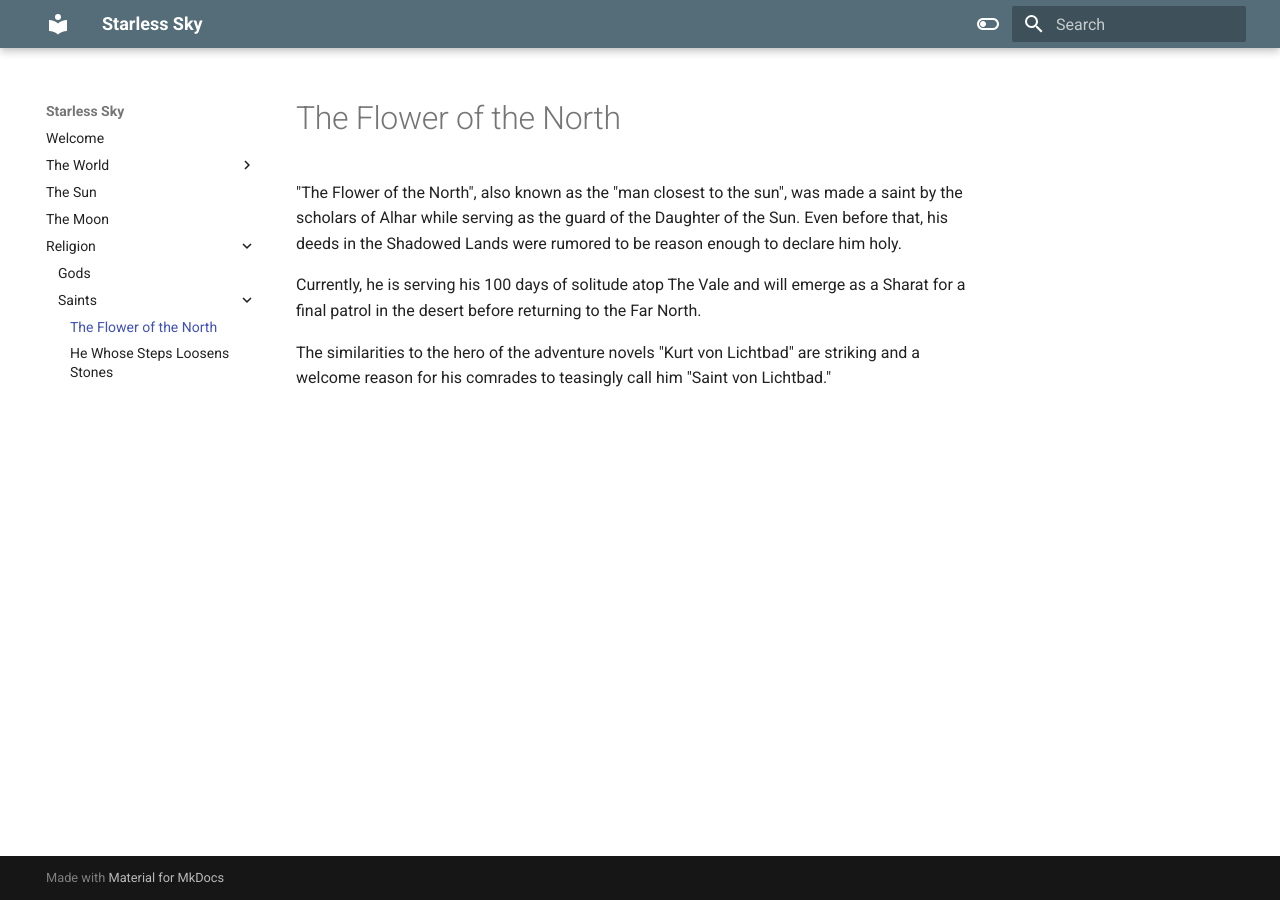
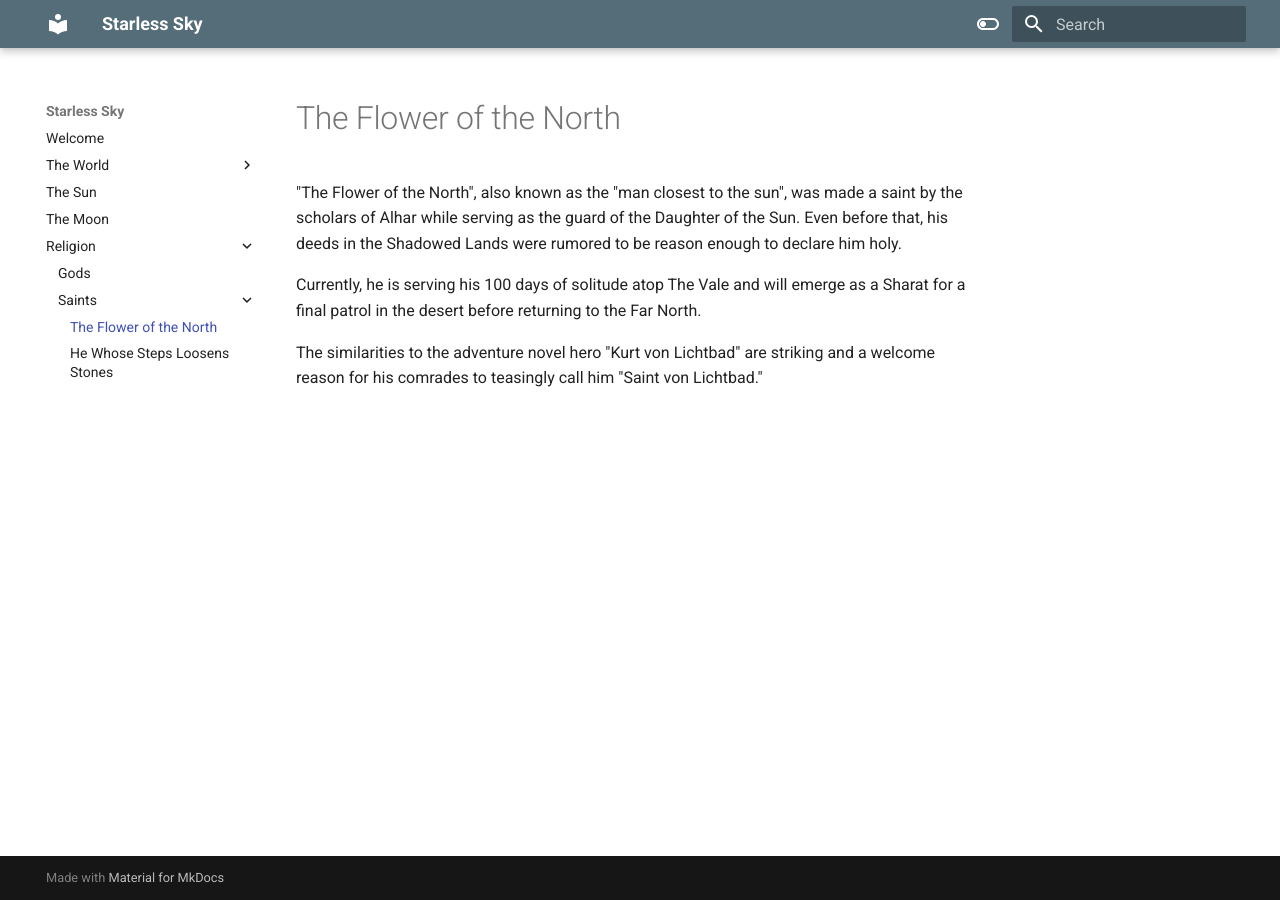
Before and after one commit to Matt4C6F656872/Starless-Sky, an MkDocs documentation site: the page built from docs/religion/saints/the-flower-of-the-north.md, in a window 1280 px wide. Built offline with MkDocs 1.6.1 and Material for MkDocs 9.7.7, drawn with Linux system fonts in a browser that asks for light colours; old or Windows-style settings are respelled for this version of MkDocs.

Commit message:
Fix Saint and Religion

```diff
--- a/docs/religion/saints/the-flower-of-the-north.md
+++ b/docs/religion/saints/the-flower-of-the-north.md
@@ -2,4 +2,4 @@
 
 Currently, he is serving his 100 days of solitude atop The Vale and will emerge as a Sharat for a final patrol in the desert before returning to the Far North.
 
-The similarities to the hero of the adventure novels "Kurt von Lichtbad" are striking and a welcome reason for his comrades to teasingly call him "Saint von Lichtbad."
+The similarities to the adventure novel hero "Kurt von Lichtbad" are striking and a welcome reason for his comrades to teasingly call him "Saint von Lichtbad."
--- a/mkdocs.yml
+++ b/mkdocs.yml
@@ -42,7 +42,7 @@ nav:
       - Gods: religion/gods.md
       - Saints:
         - The Flower of the North: religion/saints/the-flower-of-the-north.md
-        - He Whose Steps Loosens Stones: religion\saints\he-whose-steps-loosens-stones.md
+        - He Whose Steps Loosens Stones: religion/saints/he-whose-steps-loosens-stones.md
 
 theme:
   name: material
```
Also changed, not shown: docs/religion/index.md (+1 -1 lines).
